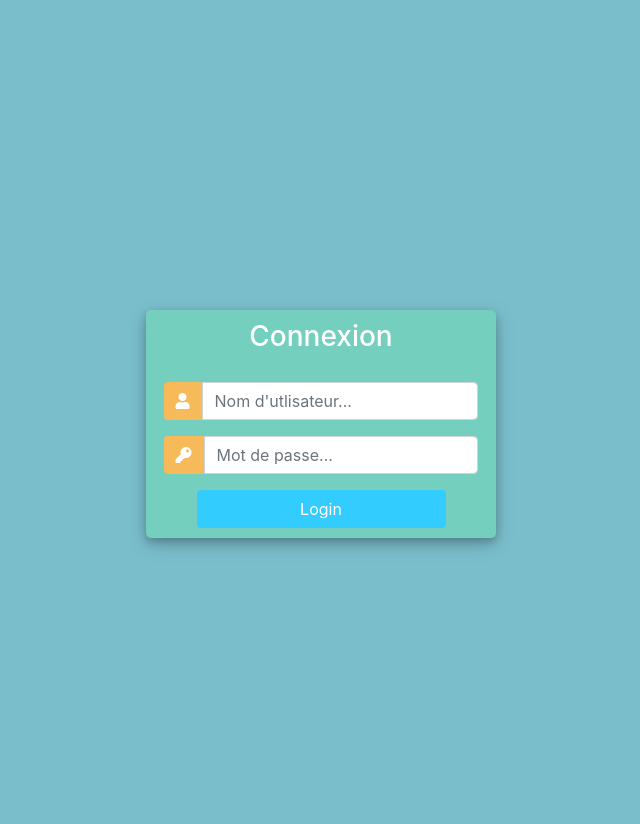
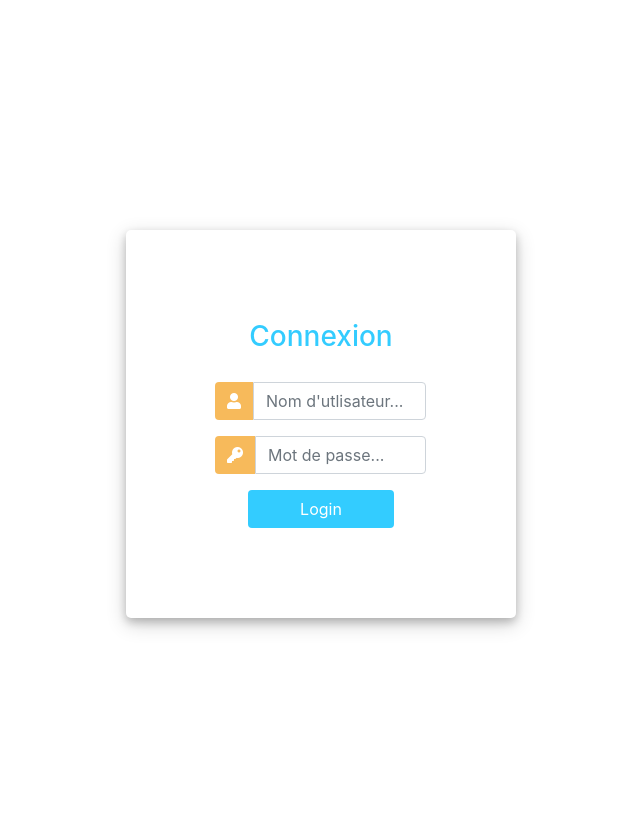
Before and after one commit to Macara6/Restaurant, a Django app: page / in a window 1280 px wide. Shown: the whole page, without its empty margins (319-959 px from the left). Run offline with Django 5.2, Linux system fonts and the light colour scheme; some libraries are stand-ins or nearby versions.

Commit message:
first commit

```diff
--- a/MyRestau/templates/addFacture.html
+++ b/MyRestau/templates/addFacture.html
@@ -15,9 +15,11 @@
                 <label for="customer"> Servate </label>
                 <select name="servante" class="form-control" id="customer">
                     <option value=""></option>
+
                     {% for servante in servantes %}
                     <option value="{{servante.id}}">{{servante.name}}</option>
                     {% endfor %}
+
                 </select>
             </div>
         </div>
--- a/MyRestau/templates/compte/access.html
+++ b/MyRestau/templates/compte/access.html
@@ -17,18 +17,18 @@
 			margin: 0;
 			padding: 0;
 			height: 100%;
-			background: #7abecc !important;
+			background-color: #fffff;
 		}
 		.user_card {
-			width: 350px;
+			width: 390px;
 			margin-top: auto;
 			margin-bottom: auto;
-			background: #74cfbf;
+			background: #ffff;
 			position: relative;
 			display: flex;
 			justify-content: center;
 			flex-direction: column;
-			padding: 10px;
+			padding: 90px;
 			box-shadow: 0 4px 8px 0 rgba(0, 0, 0, 0.2), 0 6px 20px 0 rgba(0, 0, 0, 0.19);
 			-webkit-box-shadow: 0 4px 8px 0 rgba(0, 0, 0, 0.2), 0 6px 20px 0 rgba(0, 0, 0, 0.19);
 			-moz-box-shadow: 0 4px 8px 0 rgba(0, 0, 0, 0.2), 0 6px 20px 0 rgba(0, 0, 0, 0.19);
@@ -41,7 +41,7 @@
 		}
 
 		#form-title{
-			color: #fff;
+			color: #33ccff !important;
 
 		}
 
```
Also changed, not shown: requirements.txt (added, +46 -0 lines).
